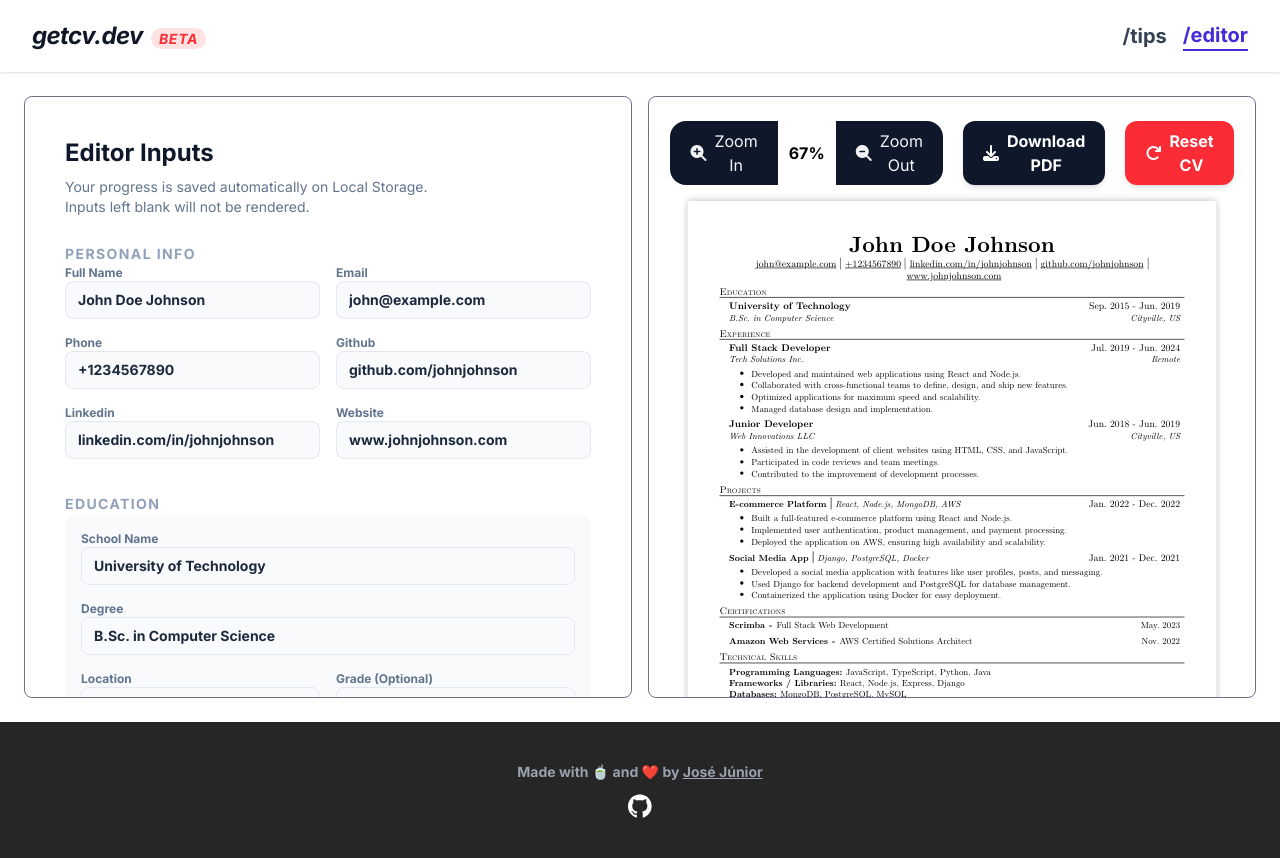
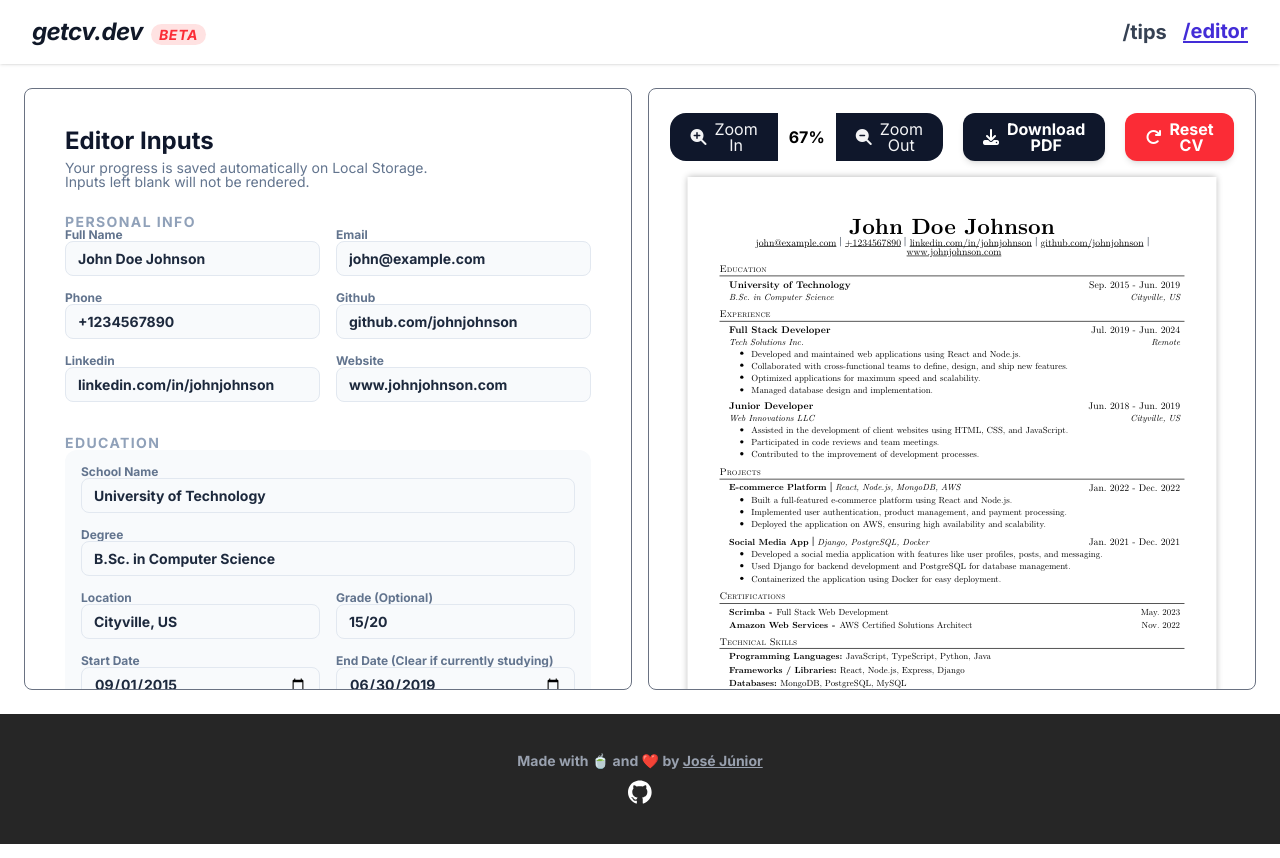
Before and after one commit to jcf-junior/getcv.dev, a React (Vite) app: page /editor in a window 1280 px wide. Built offline with nearby package versions, Linux system fonts and the light colour scheme.

Commit message:
Improved spacing consistency in CV layout and update CSS for improved styling

```diff
--- a/src/data/initialCv.json
+++ b/src/data/initialCv.json
@@ -25,6 +25,7 @@
         "value": "www.johnjohnson.com"
       }
     ]
+
   },
   "education": [
     {
--- a/src/templates/JakesResume.tsx
+++ b/src/templates/JakesResume.tsx
@@ -1,4 +1,4 @@
-import './jakesResume.css';
+import "./jakesResume.css";
 
 import type {
   Certification,
@@ -15,7 +15,6 @@
 };
 
 export default function JakesResume({ cvData }: CvProps) {
-
   const hasSkills =
     cvData.skills?.programmingLanguages?.length > 0 ||
     cvData.skills?.frameworks?.length > 0 ||
@@ -24,15 +23,14 @@
 
   return (
     <div>
-      <div className="my-0 mx-auto lm leading-[1.2em] text-[10.91pt] w-[8.27in] h-[11.69in] p-[0.5in] bg-white text-black">
+      <div className="my-0 mx-auto lm leading-[1em] text-[10.91pt] w-[8.27in] h-[11.69in] p-[0.5in] bg-white text-black">
         <section className="mt-[5pt] mb-[5pt]">
           <h1 className="text-center text-[24.79pt] font-bold">
             {cvData.personalInfo.name}
           </h1>
 
-          <div className="mt-[10pt] mx-auto divide-x divide-gray-600 flex justify-center items-center flex-wrap">
+          <div className="mt-[1.5pt] mx-auto divide-x divide-gray-600 flex justify-center items-center flex-wrap">
             {cvData.personalInfo.socials.map((social: Social) => {
-
               return social.value === "" ? null : (
                 <span
                   className="underline px-1.5 first:pl-0 last:pr-0 whitespace-nowrap"
@@ -46,23 +44,24 @@
         </section>
 
         {cvData.education?.length > 0 && (
-          <section className="mt-[5pt] mb-[5pt]">
+          <section className="mt-[8pt] mb-[7pt]">
             <span className="section-title">Education</span>
 
             {cvData.education.map((edu: Education) => {
               return (
                 <div
-                  className="ml-[0.15in] flex justify-between w-[97%] mb-[5pt]"
+                  className="ml-[0.15in] w-[97%] mb-[7.35pt]"
                   key={`${edu.id}`}
                 >
-                  <div>
+                  <div className="flex justify-between">
                     <strong className="">{edu.institution}</strong>
-                    <p className="lm-italic small">{edu.degree}</p>
-                  </div>
-                  <div className="text-right">
                     <p className="">
                       {formatPeriod(edu.startDate, edu.endDate)}
                     </p>
+                  </div>
+
+                  <div className="flex justify-between mt-[3.225pt]">
+                    <p className="lm-italic small">{edu.degree}</p>
                     <p className="lm-italic small">{edu.location}</p>
                   </div>
                 </div>
@@ -72,7 +71,7 @@
         )}
 
         {cvData.workExperience?.length > 0 && (
-          <section className="mt-[5pt] mb-[5pt]">
+          <section className="mt-[9pt]">
             <span className="section-title">Experience</span>
 
             {cvData.workExperience.map((job: WorkExperience) => {
@@ -84,25 +83,28 @@
                 job.endDate.trim() == "";
 
               return emptyExperience ? null : (
-                <div className="ml-[0.15in] mb-[5pt] w-[97%]" key={`${job.id}`}>
+                <div
+                  className="ml-[0.15in] mb-[7.35pt] w-[97%]"
+                  key={`${job.id}`}
+                >
                   <div className="flex justify-between">
-                    <div>
-                      <strong>{job.position}</strong>
-                      <p className="lm-italic small">{job.company}</p>
-                    </div>
-
-                    <div className="text-right">
-                      <p>{formatPeriod(job.startDate, job.endDate)}</p>
-                      <p className="lm-italic small">{job.location}</p>
-                    </div>
+                    <strong>{job.position}</strong>
+                    <p>{formatPeriod(job.startDate, job.endDate)}</p>
                   </div>
 
-                  <ul className="list-disc no-underline ml-[25pt] small mt-1">
+                  <div className="flex justify-between mt-[3.225pt]">
+                    <p className="lm-italic small">{job.company}</p>
+                    <p className="lm-italic small">{job.location}</p>
+                  </div>
+
+                  <ul className="list-disc no-underline ml-[25pt] small mt-[3.75pt]">
                     {job.highlights.map((highlight: string, index: number) => {
                       return highlight.trim() === "" ? (
                         ""
                       ) : (
-                        <li key={`highlight-${index}`}>{highlight.trim()}</li>
+                        <li key={`highlight-${index}`} className="mb-[3.75pt]">
+                          {highlight.trim()}
+                        </li>
                       );
                     })}
                   </ul>
@@ -113,12 +115,12 @@
         )}
 
         {cvData.projects?.length > 0 && (
-          <section className="mt-[5pt] mb-[5pt]">
+          <section className="mt-[9pt]">
             <span className="section-title">Projects</span>
-            <div className="ml-[0.15in] w-[97%] mb-[5pt]">
+            <div className="ml-[0.15in] w-[97%] mb-[7.35pt]">
               {cvData.projects.map((project: Project) => {
                 return (
-                  <div className="mb-[5pt]" key={`${project.id}`}>
+                  <div className="mb-[9pt]" key={`${project.id}`}>
                     <div className="flex justify-between align-center">
                       <div className="flex gap-1.5">
                         <strong className="pr-1.5 small border-r-1 border-black">
@@ -135,11 +137,13 @@
                       </div>
                     </div>
 
-                    <ul className="list-disc ml-[25pt] small mt-1">
+                    <ul className="list-disc ml-[25pt] small mt-[3.75pt]">
                       {project.highlights.map(
                         (highlight: string, index: number) => {
                           return (
-                            <li key={`highlight-${index}`}>{highlight}</li>
+                            <li key={`highlight-${index}`} className="mb-[3.75pt]">
+                              {highlight}
+                            </li>
                           );
                         },
                       )}
@@ -152,7 +156,7 @@
         )}
 
         {cvData.certifications?.length > 0 && (
-          <section className="mt-[5pt] mb-[5pt]">
+          <section className="mt-[8pt]">
             <span className="section-title">Certifications</span>
             {cvData.certifications.map((certification: Certification) => {
               const emptyCert: boolean =
@@ -163,7 +167,7 @@
 
               return emptyCert ? null : (
                 <div
-                  className="flex w-[97%] ml-[0.15in] justify-between mb-[5pt] small"
+                  className="flex w-[97%] ml-[0.15in] justify-between mb-[5.25pt] small"
                   key={`${certification.id}`}
                 >
                   <div className="flex gap-1.5">
@@ -179,9 +183,9 @@
         )}
 
         {hasSkills && (
-          <section className="mt-[5pt] mb-[5pt]">
+          <section className="mt-[8pt]">
             <span className="section-title">Technical Skills</span>
-            <div className="w-[97%] ml-[0.15in] small">
+            <div className="w-[97%] ml-[0.15in] small flex flex-col gap-[5pt] leading-[1em]">
               {cvData.skills.programmingLanguages.length > 0 && (
                 <div>
                   <strong>Programming Languages: </strong>
--- a/src/templates/jakesResume.css
+++ b/src/templates/jakesResume.css
@@ -26,6 +26,11 @@
   font-variant: small-caps;
 }
 
+* {
+  box-sizing: border-box !important;
+  line-height: 1em !important;
+}
+
 .shadow {
   box-shadow: 0 0 10px rgba(0, 0, 0, 0.3);
 }
@@ -52,8 +57,15 @@
 .section-title {
   font-family: "Latin Modern Caps", serif;
   font-variant: small-caps;
-  border-bottom: 1px solid black;
+  display: block;
+  margin-bottom: 3pt;
+}
+
+.section-title::after {
+  content: "";
+  display: block;
   width: 100%;
-  display: block;
-  margin-bottom: 2pt;
+  height: 1px;
+  background-color: black;
+  margin-top: 3pt;
 }
```
